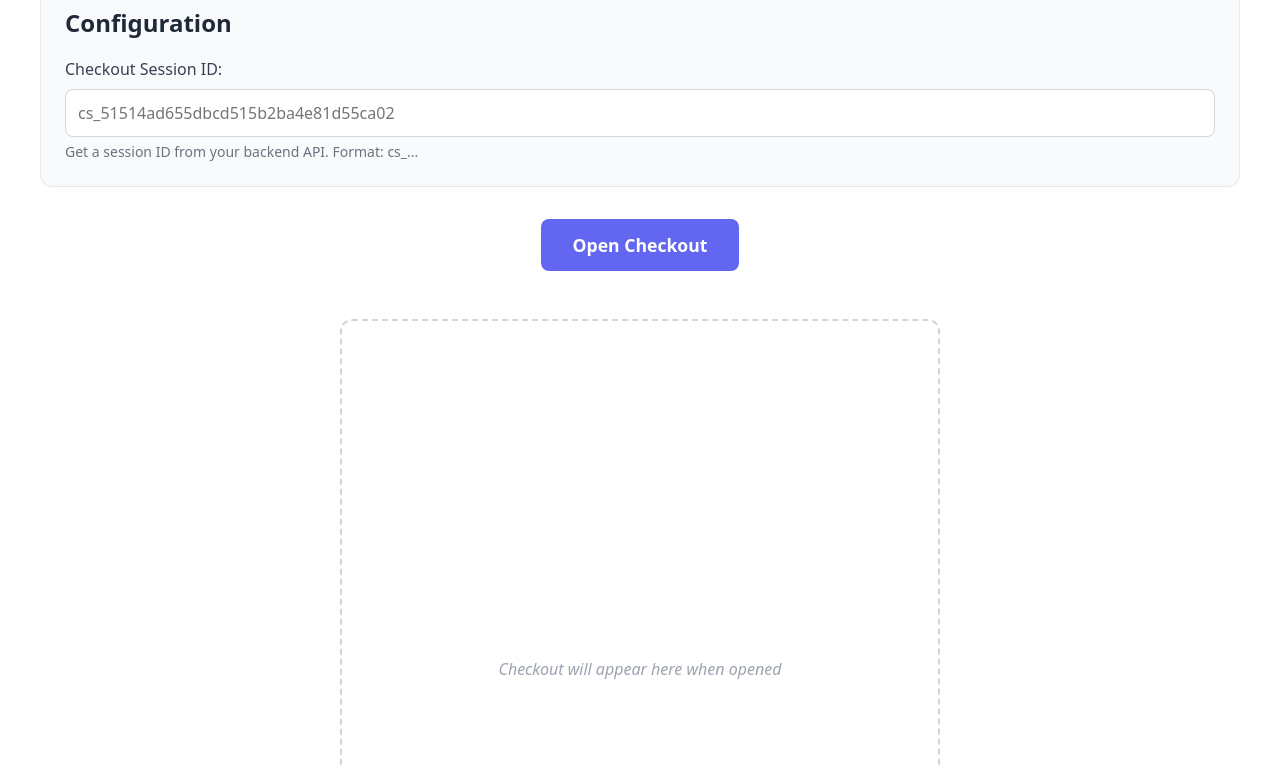
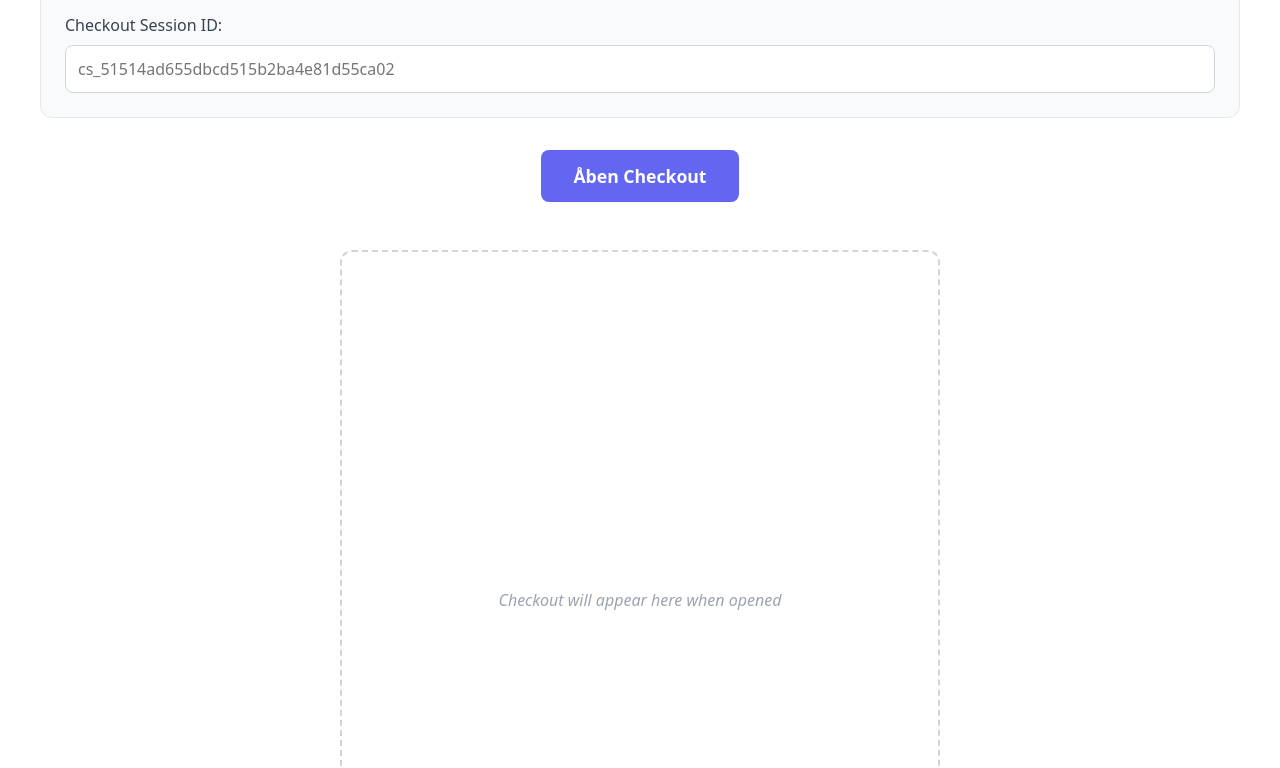
Before and after one commit to JonasPalms/Frisbii-Demo, a website built with Vite: page index.html in a window 1280 px wide. Shown: the part 128-896 px from the top of the page. Built offline with nearby package versions, Linux system fonts and the light colour scheme.

Commit message:
danglish

```diff
--- a/index.html
+++ b/index.html
@@ -4,24 +4,23 @@
     <meta charset="UTF-8" />
     <link rel="icon" type="image/svg+xml" href="/vite.svg" />
     <meta name="viewport" content="width=device-width, initial-scale=1.0" />
-    <title>Frisbii Checkout Styling Demo</title>
+    <title>Kan det styles? Thats the question</title>
     <script type="module" src="/src/main.ts"></script>
   </head>
   <body>
     <div id="app">
       <div class="container">
-        <h1>Frisbii Checkout Demo</h1>
+        <h1></h1>
         <div class="config-panel">
-          <h2>Configuration</h2>
+          <h2>Session ID</h2>
           <div class="form-group">
             <label for="session-id">Checkout Session ID:</label>
             <input type="text" id="session-id" placeholder="cs_51514ad655dbcd515b2ba4e81d55ca02" />
-            <small>Get a session ID from your backend API. Format: cs_...</small>
           </div>
         </div>
 
         <div class="actions">
-          <button id="open-checkout" class="primary-button">Open Checkout</button>
+          <button id="open-checkout" class="primary-button">Åben Checkout</button>
         </div>
 
         <div id="checkout-container"></div>
```
